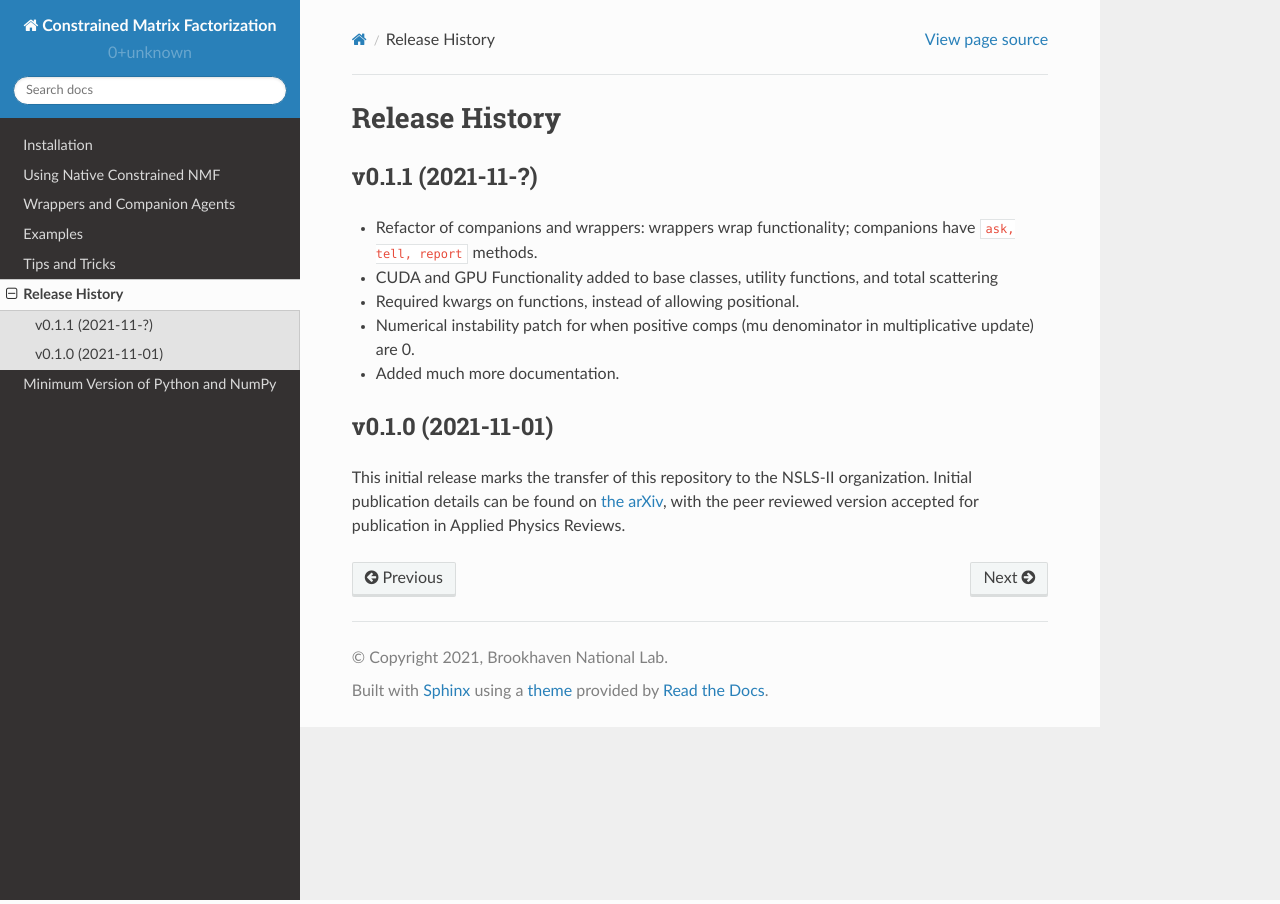
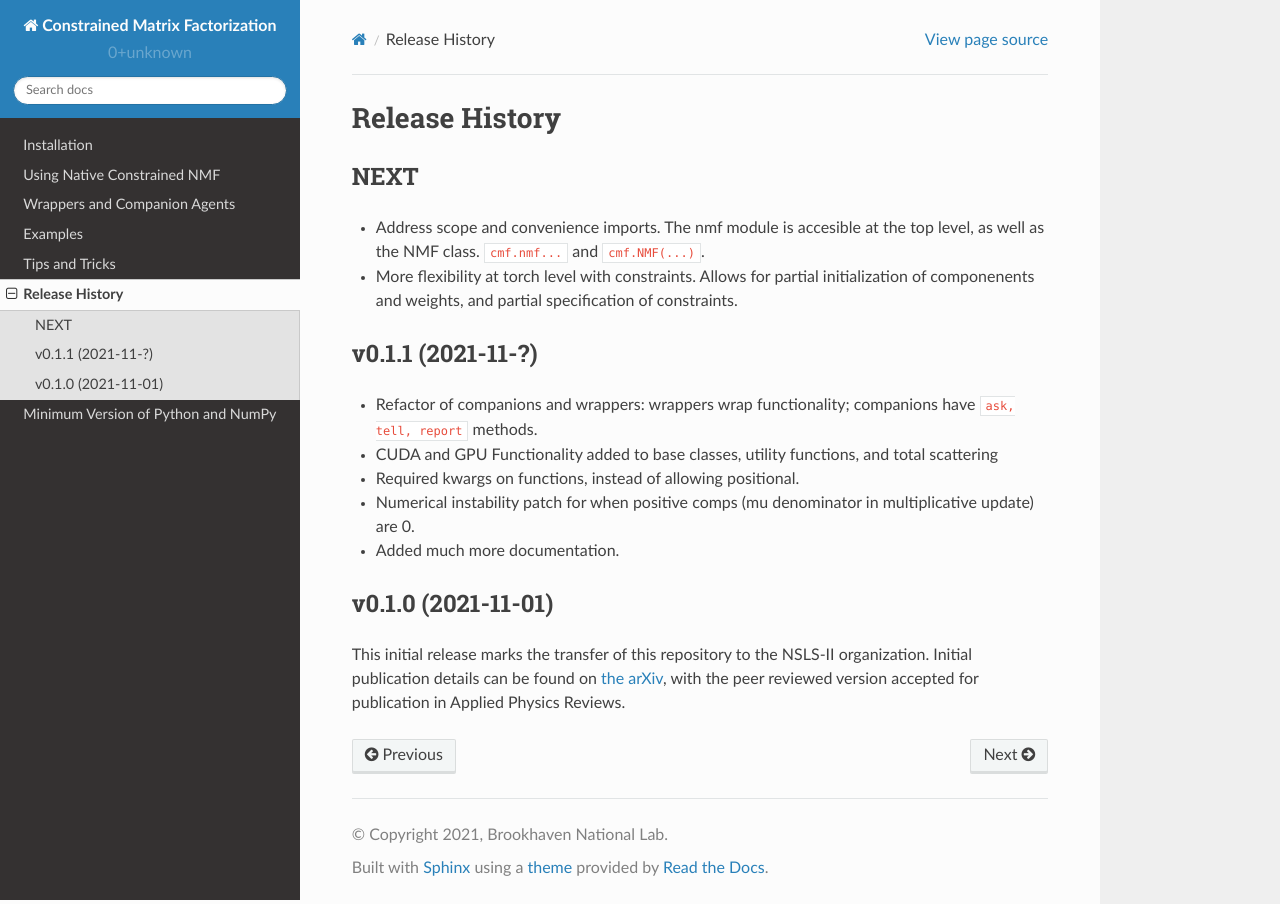
Before and after one commit to NSLS-II/constrained-matrix-factorization, a Sphinx documentation site: the page built from docs/source/release-history.rst, in a window 1280 px wide. Built offline with Sphinx 7.4.7 and the Read the Docs theme 2.0.0, drawn with Linux system fonts in a browser that asks for light colours.

Commit message:
Add to running list of next release

```diff
--- a/docs/source/release-history.rst
+++ b/docs/source/release-history.rst
@@ -2,6 +2,13 @@
 Release History
 ===============
 
+NEXT
+----
+
+- Address scope and convenience imports. The nmf module is accesible at the top level, as well as the NMF class.
+  :code:`cmf.nmf...` and :code:`cmf.NMF(...)`.
+- More flexibility at torch level with constraints. Allows for partial initialization of componenents and weights, and
+  partial specification of constraints.
 
 v0.1.1 (2021-11-?)
 -------------------
```
